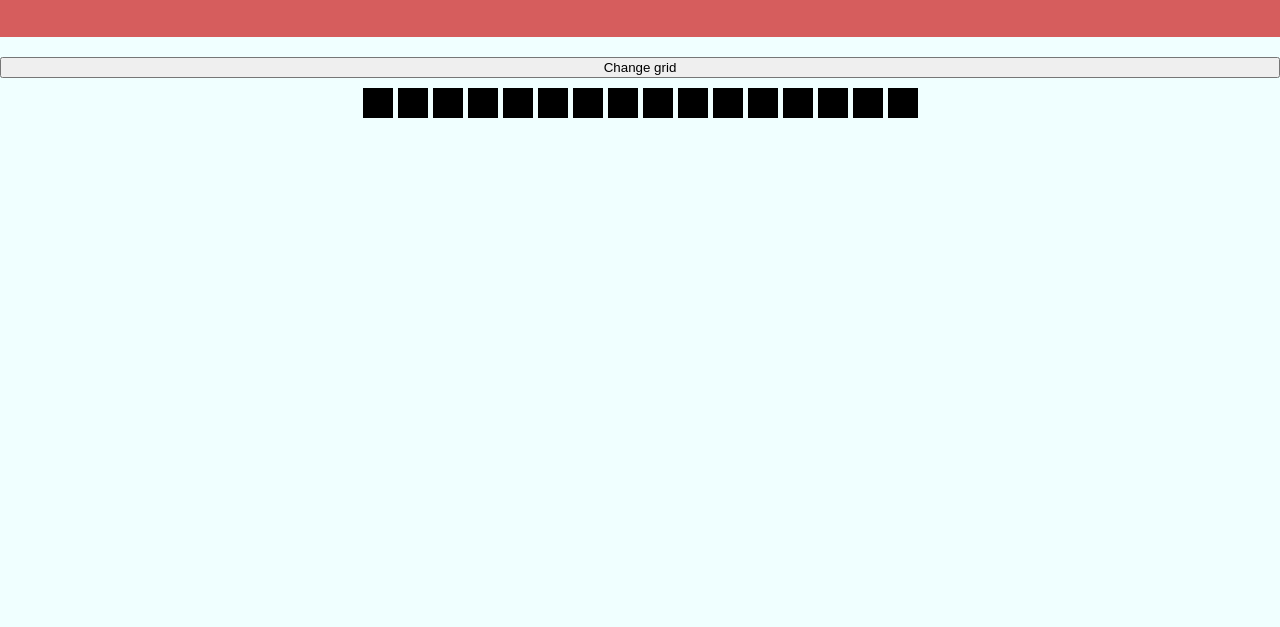
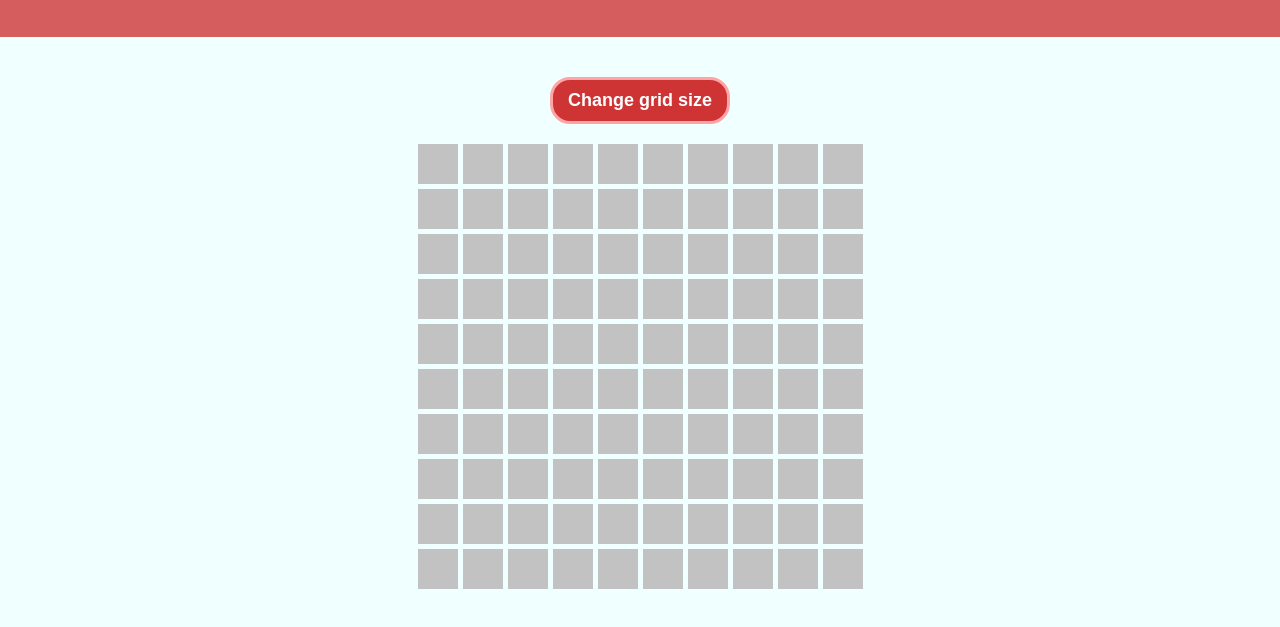
Before and after one commit to MariaPazCosta/Sketchpad, a plain HTML site: page index.html in a window 1280 px wide. Shown: the part 83-710 px from the top of the page. Drawn offline with Linux system fonts and the light colour scheme.

Commit message:
grid generator redy and working

```diff
--- a/index.html
+++ b/index.html
@@ -11,10 +11,11 @@
         <h3>Sketchpad</h3>
     </nav>
     <div id="container">
-        <button>Change grid</button>
+        <button>Change grid size</button>
         <div class="grid">
         </div>
     </div>
+    <footer></footer>
     <script src="main.js"></script>
 </body>
 </html>
--- a/main.js
+++ b/main.js
@@ -1,6 +1,9 @@
 
 function createGrid(numColum, numbRow){
     const grid = document.querySelector(".grid")
+    let wid= (numColum*45)+"px"
+    console.log(wid)
+    grid.style.width = wid;
 
     for(let i= 0;i<numColum;i++){
         for(let j=0; j<numbRow;j++){
@@ -11,4 +14,4 @@ function createGrid(numColum, numbRow){
     }
 }
 
-createGrid(4,4)
+createGrid(10,10)
--- a/style.css
+++ b/style.css
@@ -21,22 +21,41 @@ nav{
 #container{
     display: flex;
     flex-direction: column;
+    align-items: center;
+    padding: 20px 20px;
     height: 100vh;
 
-    gap :10px
+    gap :20px
 }
 
 .grid{
     display: flex;
-
-    flex-basis: 20vb;
+    flex-wrap: wrap;
+    height: auto;
     color: rgb(214, 213, 213);
     justify-content: center;
+    align-items: center;
+
     gap: 5px;
 }
 
 .pixel{
-    background-color: black;
-    height: 30px;
-    width: 30px;
+    flex-shrink: 1;
+    background-color: rgb(194, 194, 194);
+    height: 40px;
+    width: 40px;
 }
+
+button{
+    flex-basis: 40px;
+    align-self:center;
+    padding: 10px 15px;
+    font-size: large;
+    font-weight: 700;
+
+    border:3px solid rgb(255, 165, 165);
+    border-radius: 20px;
+    background-color: rgb(206, 52, 52);
+    color: rgb(255, 255, 255);
+
+}
```
